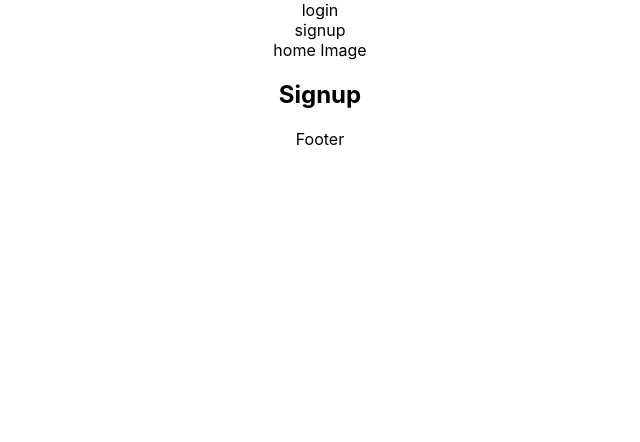
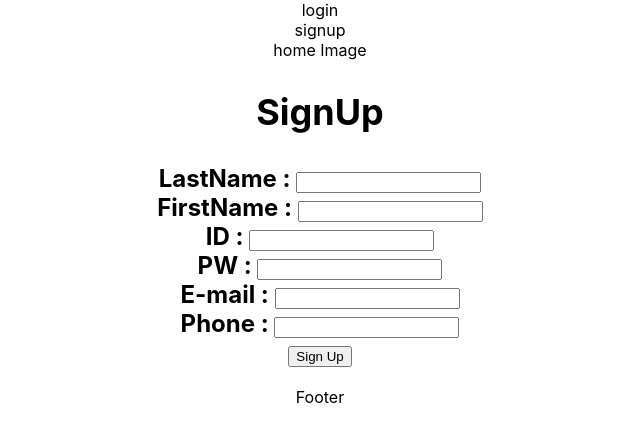
Before and after one commit to Abba-Zone/eabbashop_web, a React (Create React App) app in the folder frontened/: page /signup in a window 1280 px wide. Shown: the top 442 px of the page, without its empty margins (320-960 px from the left). Built offline with nearby package versions, Linux system fonts and the light colour scheme.

Commit message:
:FEAT: Make Draft for SignUp

```diff
--- a/frontened/src/pages/Signup.tsx
+++ b/frontened/src/pages/Signup.tsx
@@ -1,7 +1,79 @@
+import { useEffect, useState } from "react"
+
 const Signup:React.FC = () => {
+  const [inputFn, setInputFirstName] = useState<string>('')
+  const [inputLn, setInputLastName] = useState<string>('')
+  const [inputId, setInputId] = useState<string>('')
+  const [inputPw, setInputPw] = useState<string>('')
+  const [inputEm, setInputEmail] = useState<string>('')
+  const [inputPn, setInputPhone] = useState<string>('')
+
+  const handleInputLn = (event: React.ChangeEvent<HTMLInputElement>) => {
+    setInputLastName(event.target.value)
+  }
+  const handleInputFn = (event: React.ChangeEvent<HTMLInputElement>) => {
+    setInputFirstName(event.target.value)
+  }
+
+  const handleInputId = (event: React.ChangeEvent<HTMLInputElement>) => {
+    setInputId(event.target.value)
+  }
+
+  const handleInputPw = (event: React.ChangeEvent<HTMLInputElement>) => {
+    setInputPw(event.target.value)
+  }
+
+  const handleInputEm = (event: React.ChangeEvent<HTMLInputElement>) => {
+    setInputEmail(event.target.value)
+  }
+
+  const handleInputPn = (event: React.ChangeEvent<HTMLInputElement>) => {
+    setInputPhone(event.target.value)
+  }
+
+  const onClickSignUp = () => {
+    alert(`
+      First Name: ${inputFn}
+      Last Name: ${inputLn}
+      ID: ${inputId}
+      Password: ${inputPw}
+      Email: ${inputEm}
+      Phone: ${inputPn}
+    `);
+  }
+
     return (
       <h2>
-          Signup
+             <div>
+      <h2>SignUp</h2>
+      <div>
+          <label htmlFor='last_name'>LastName : </label>
+          <input type='text' name='input_last' value={inputLn} onChange = {handleInputLn} />
+      </div>
+      <div>
+          <label htmlFor='fisrt_name'>FirstName : </label>
+          <input type='text' name='input_first' value={inputFn} onChange = {handleInputFn} />
+      </div>
+      <div>
+          <label htmlFor='input_id'>ID : </label>
+          <input type='text' name='input_id' value={inputId} onChange = {handleInputId} />
+      </div>
+      <div>
+          <label htmlFor='input_pw'>PW : </label>
+          <input type='password' name='input_pw' value={inputPw} onChange = {handleInputPw} />
+      </div>
+      <div>
+          <label htmlFor='input_em'>E-mail : </label>
+          <input type='text' name='input_em' value={inputEm} onChange = {handleInputEm} />
+      </div>
+      <div>
+          <label htmlFor='input_pn'>Phone : </label>
+          <input type='text' name='input_pn' value={inputPn} onChange = {handleInputPn} />
+      </div>
+      <div>
+          <button type='button' onClick={onClickSignUp}>Sign Up</button>
+      </div>
+    </div>
       </h2>
     );
   }
```
